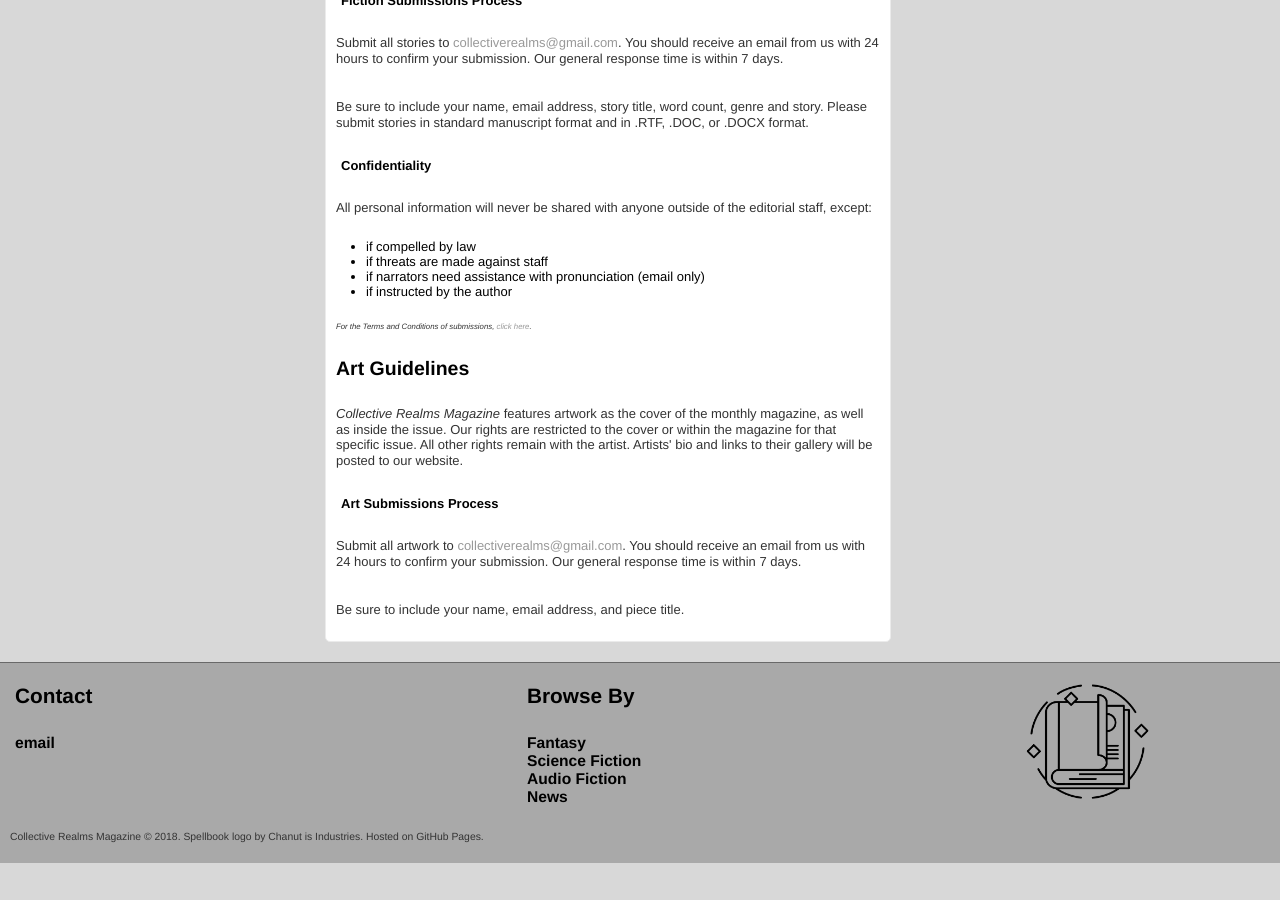
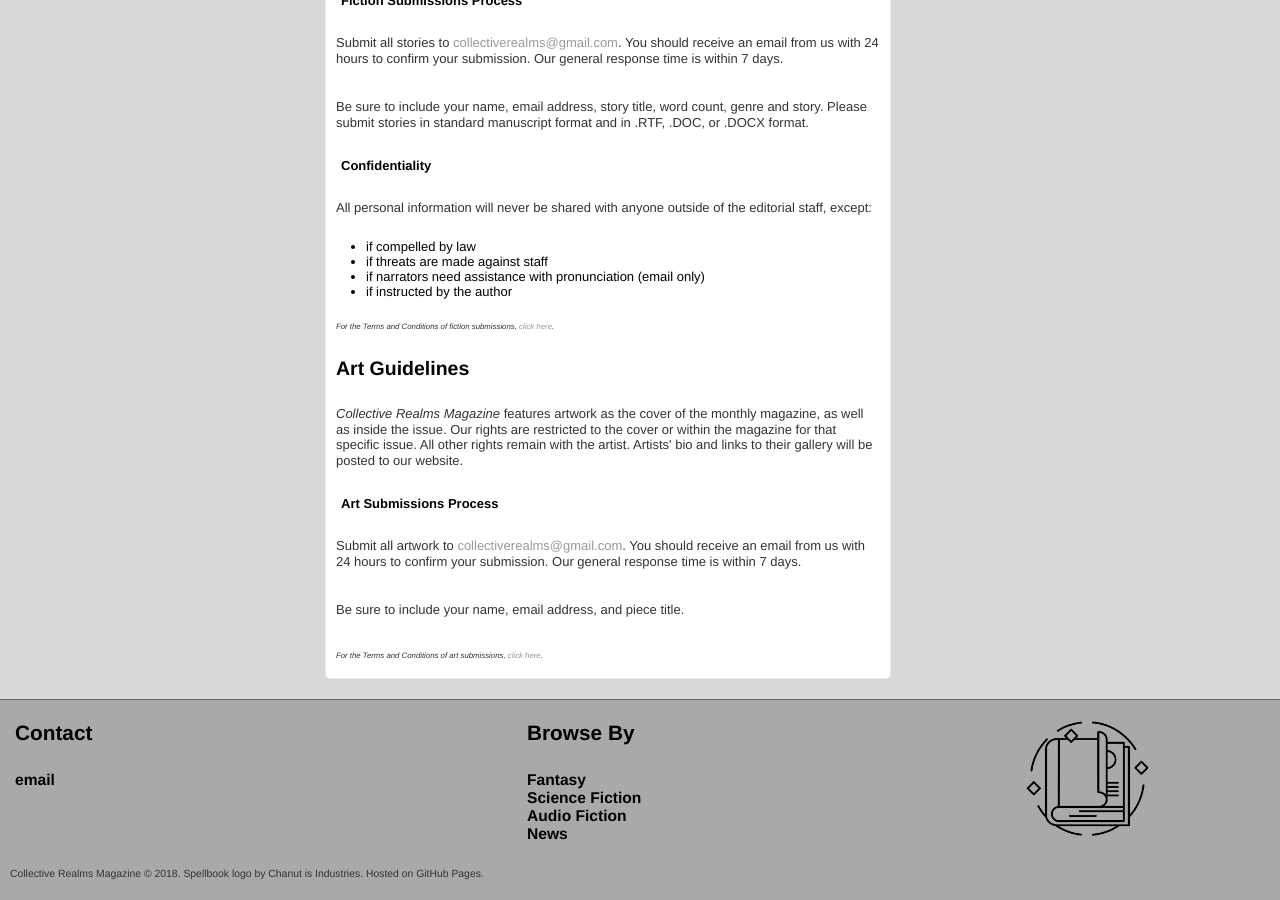
Before and after one commit to collectiverealms/collectiverealms, a Jekyll site: the page built from submissions.html, in a window 1280 px wide and 900 px high, scrolled down 955 px. Built offline with Jekyll 4.4.1, drawn with Linux system fonts in a browser that asks for light colours; before the commit the page ends 1818 px from its top, so only the background shows below that.

Commit message:
Update submissions.html

```diff
--- a/submissions.html
+++ b/submissions.html
@@ -28,10 +28,11 @@ title: Submissions
       <li>if narrators need assistance with pronunciation (email only)</li>
       <li>if instructed by the author</li>
    </ul>
-   <p class="termsandconditions"><i>For the Terms and Conditions of submissions, <a href="http://collectiverealms.com/terms-and-conditions">click here</a>.</i></p>
+   <p class="termsandconditions"><i>For the Terms and Conditions of fiction submissions, <a href="http://collectiverealms.com/terms-and-conditions-of-fiction">click here</a>.</i></p>
    <h2>Art Guidelines</h2>
    <p><i>Collective Realms Magazine</i> features artwork as the cover of the monthly magazine, as well as inside the issue. Our rights are restricted to the cover or within the magazine for that specific issue. All other rights remain with the artist. Artists' bio and links to their gallery will be posted to our website.</p>
     <h4>Art Submissions Process</h4>
     <p>Submit all artwork to <a href="mailto:{{ site.email}}">collectiverealms@gmail.com</a>. You should receive an email from us with 24 hours to confirm your submission. Our general response time is within 7 days.</p>
    <p>Be sure to include your name, email address, and piece title.</p>
+   <p class="termsandconditions"><i>For the Terms and Conditions of art submissions, <a href="http://collectiverealms.com/terms-and-conditions-of-artwork">click here</a>.</i></p>
 </div>
```
